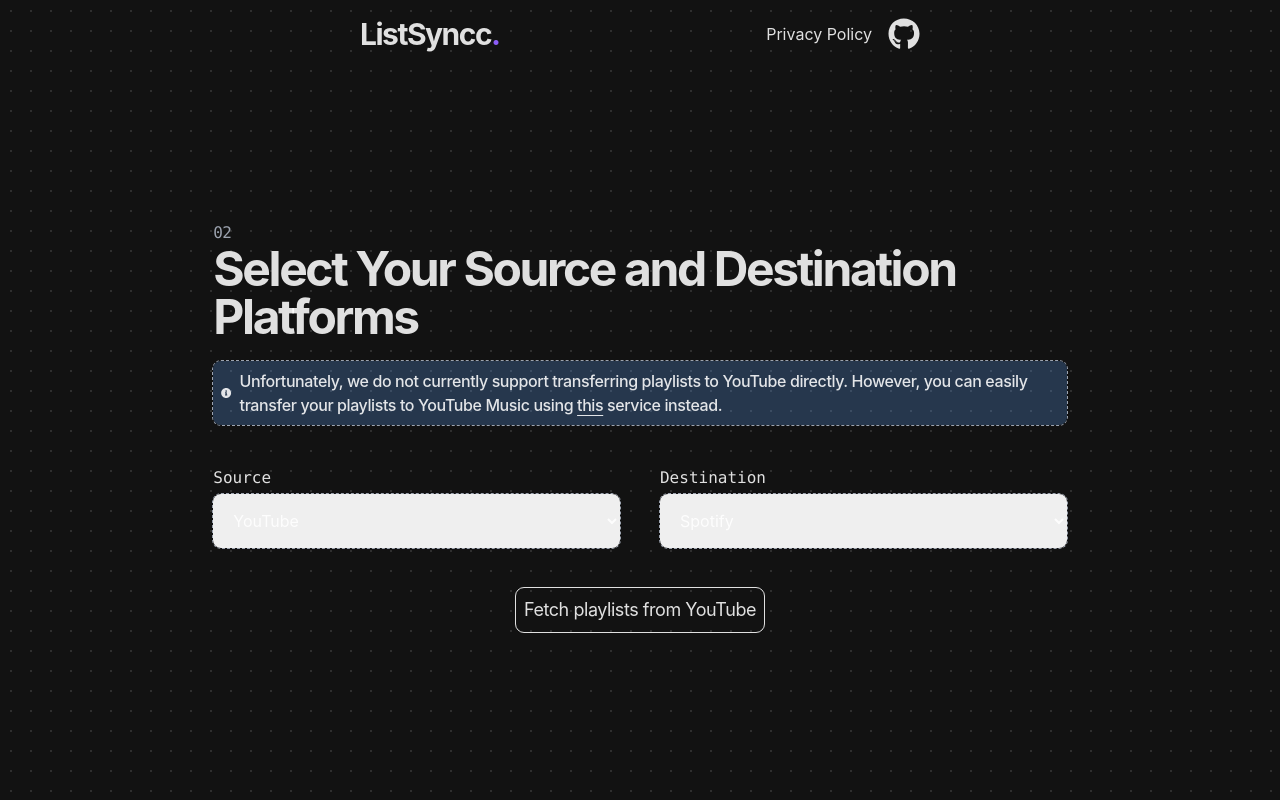
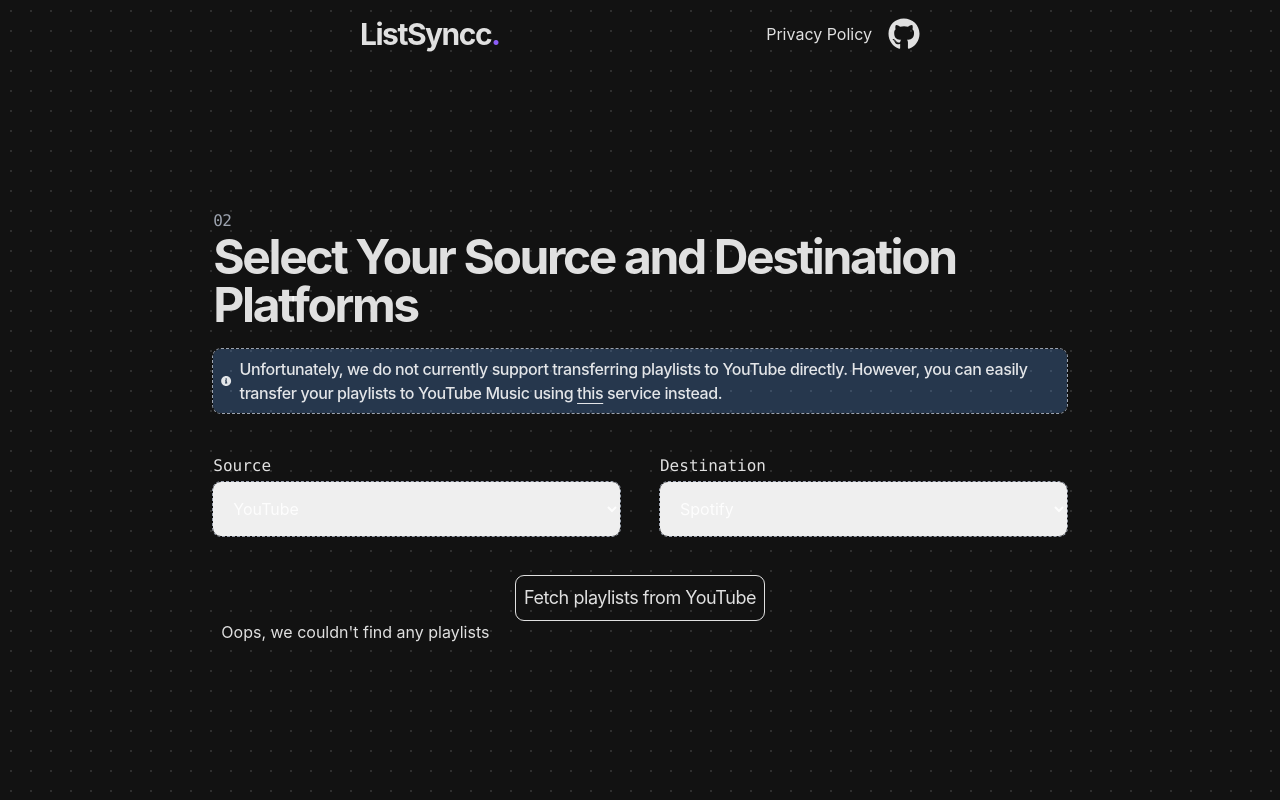
Before and after one commit to tejasraibagi26/listsyncc, a React (Vite) app in the folder frontend/: page /transfer in a window 1280 px wide. Built offline with nearby package versions, Linux system fonts and the light colour scheme.

Commit message:
fix and bug where if no playlist was found it would nt add a message

```diff
--- a/frontend/src/components/Transfer.jsx
+++ b/frontend/src/components/Transfer.jsx
@@ -341,6 +341,9 @@ const Transfer = () => {
             )}
           </div>
           <div className="w-full max-h-2/3 overflow-scroll pr-2 pl-2">
+            {transferData.fromPlaylists.length === 0 && (
+              <h1>Oops, we couldn&apos;t find any playlists</h1>
+            )}
             {transferData.fromPlaylists.length !== 0 && (
               <div className="mt-10">
                 <div className="mb-4 flex justify-between">
```
